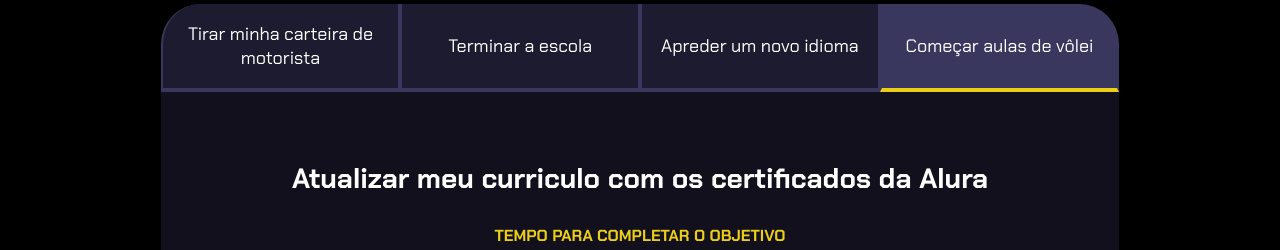
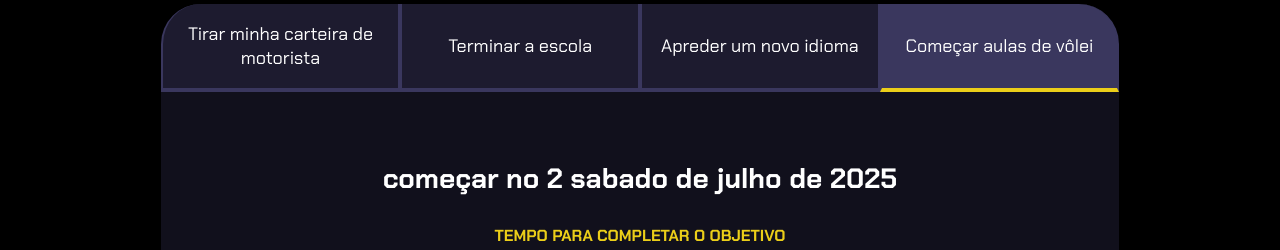
Before and after one commit to KauanyLinda/2trimestre, a plain HTML site: page index.html in a window 1280 px wide. Both pictures are taken after a click on the button "Começar aulas de vôlei". Shown: the part 99-349 px from the top of the page. Drawn offline with Linux system fonts and the light colour scheme.

Commit message:
Update index.html

```diff
--- a/index.html
+++ b/index.html
@@ -86,7 +86,7 @@
                     </div>
                 </div>
                 <div class="aba-conteudo">
-                    <h3 class="aba-conteudo-titulo-principal">Atualizar meu curriculo com os certificados da Alura</h3>
+                    <h3 class="aba-conteudo-titulo-principal">começar no 2 sabado de julho de 2025</h3>
                     <h4 class="aba-conteudo-titulo-secundario">Tempo para completar o objetivo</h4>
                     <div class="contador">
                         <div class="contador-digito">
```
